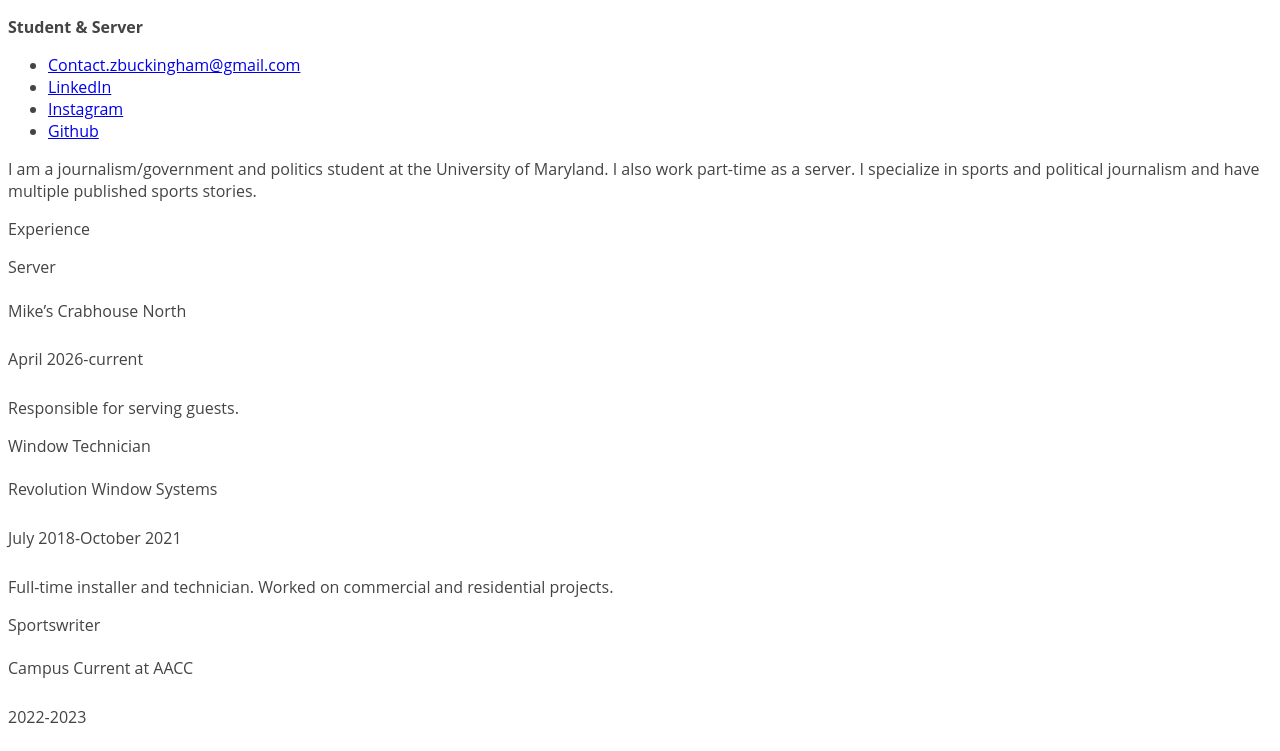
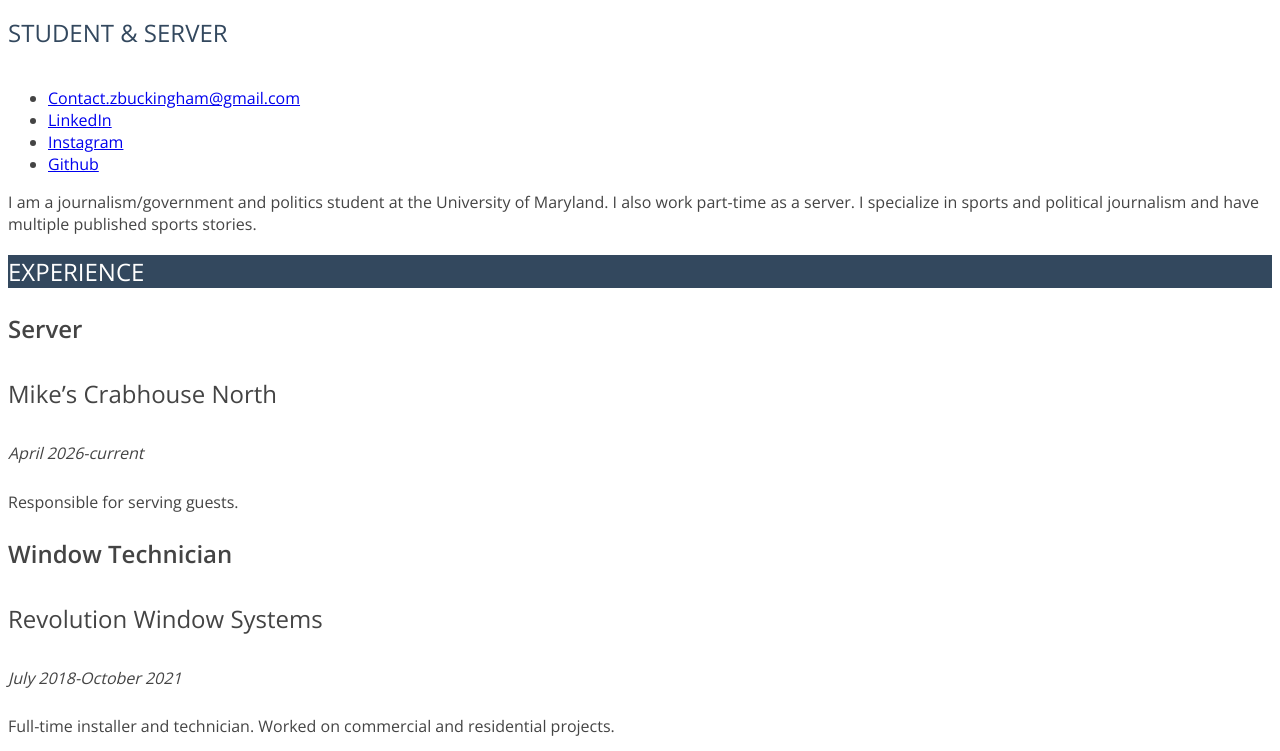
Before and after one commit to zeb0719/zbuckingham-jour352, a plain HTML site: page resume/firstresumehw.html in a window 1280 px wide. Shown: the part 113-864 px from the top of the page. Drawn offline with nearby package versions, Linux system fonts and the light colour scheme.

Commit message:
Update resumestyle.css

```diff
--- a/resume/resumestyle.css
+++ b/resume/resumestyle.css
@@ -1,18 +1,64 @@
-style.css
+
+
 @import url('https://fonts.googleapis.com/css2?family=Open+Sans:wght@400;600&display=swap');
+
 @font-face {
   font-family: 'Open Sans';
   font-display: swap;
 }
-body, h1, h2, h3, h4, h5, h6, p, ul, ol, li {
+
+
+body, h1, h2, h3, h4, h5, h6, p, ul, ol, li, strong {
   font-family: 'Open Sans', Arial, sans-serif;
   font-size: 1em;
   color: #444;
   font-weight: 400;
 }
+
+
 h1 {
   font-size: 3em;
   color: #33485e;
   text-transform: uppercase;
   text-align: center;
 }
+
+strong {
+  display: block;
+  text-transform: uppercase;
+  font-size: 1.5em;
+  color: #33485e;
+  font-weight: 400;
+}
+
+
+h2 {
+  font-size: 1.5em;
+  text-transform: uppercase;
+  background-color: #33485e;
+  color: #ffffff;
+  font-weight: 400;
+}
+
+
+h3 {
+  font-weight: 600;
+  font-size: 1.5em;
+}
+
+
+h4 {
+  font-weight: 400;
+  font-size: 1.5em;
+}
+
+h5 {
+  font-weight: 400;
+  font-style: italic;
+  font-size: 1em;
+}
+
+
+ul li {
+  font-size: 1em;
+}
```
